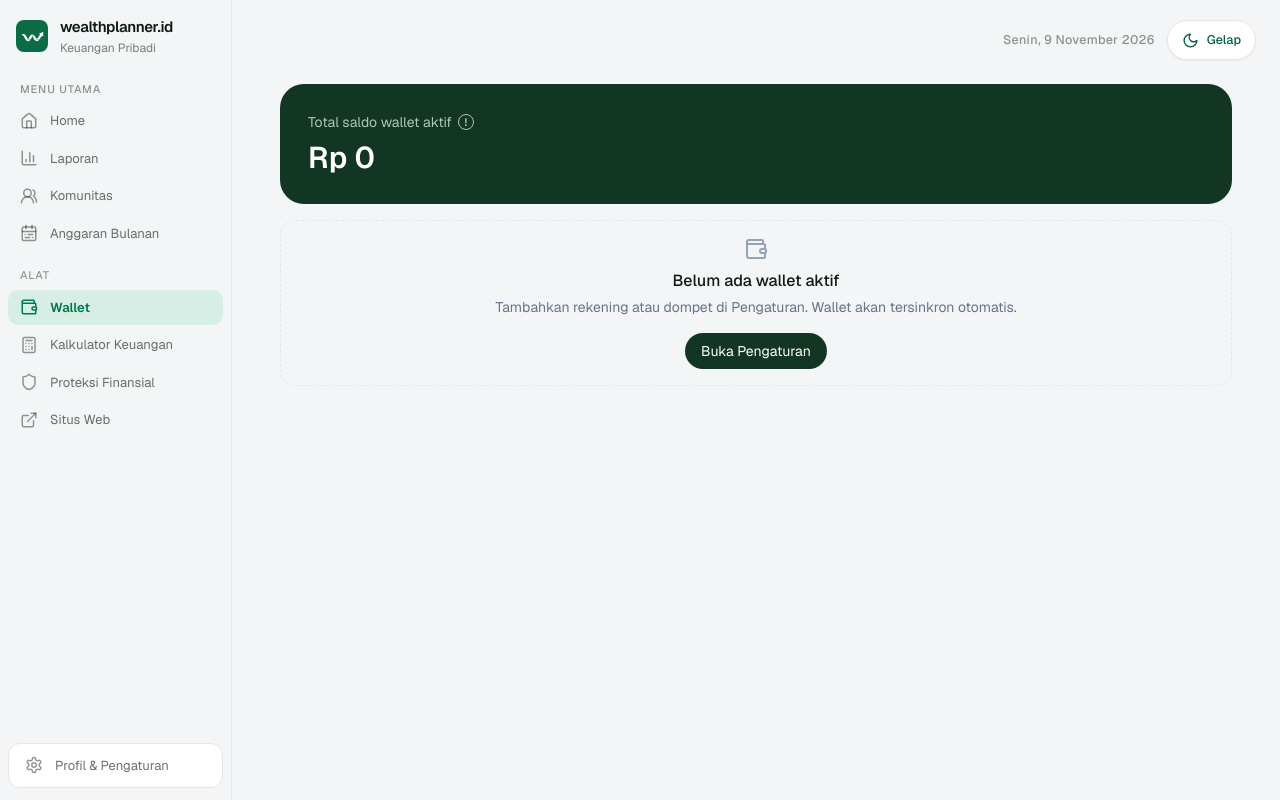
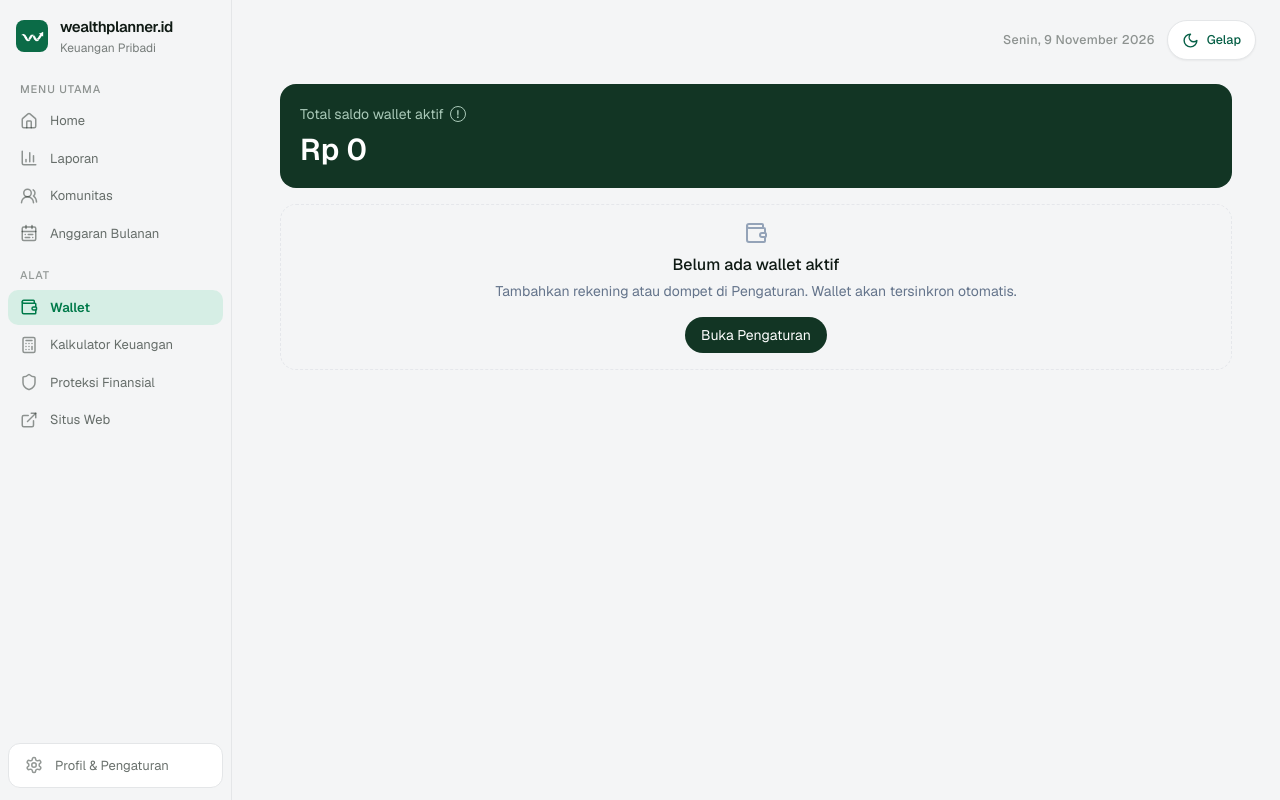
Before and after one commit to jasminework2023/personal-wealthplanner, a React (Vite) app: page /dashboard/wallets in a window 1280 px wide. Built offline with nearby package versions, Linux system fonts and the light colour scheme; the HTML template or start-up script is replaced by a standard one.

Commit message:
Polish compact UI: WalletsPage.tsx

```diff
--- a/src/pages/WalletsPage.tsx
+++ b/src/pages/WalletsPage.tsx
@@ -138,7 +138,7 @@ export function WalletsPage({ embedded = false }: { embedded?: boolean }) {
     } catch(e){setNotice(e instanceof Error?e.message:"Gagal menyimpan pengaturan.");}
     finally{setSaving(false);}
   }
-  return <div className={`${embedded ? "w-full space-y-4" : "mx-auto w-full max-w-5xl space-y-4 px-4 py-4 sm:px-6"}`}>    {!selected && <section className="rounded-3xl bg-[#123524] p-4 text-white sm:p-7"><div className="flex items-center gap-1.5"><p className="text-sm text-[#A9C9B8]">Total saldo wallet aktif</p><span title="Saldo dihitung dari saldo awal, pemasukan, pengeluaran, dan perpindahan antar-wallet." aria-label="Informasi perhitungan saldo" className="inline-flex h-4 w-4 cursor-help items-center justify-center rounded-full border border-[#A9C9B8] text-[11px] font-bold leading-none text-[#A9C9B8]">!</span></div><p className="mt-2 text-3xl font-semibold">{formatRupiah(totalBalance)}</p></section>}
+  return <div className={`${embedded ? "w-full space-y-4" : "mx-auto w-full max-w-5xl space-y-4 px-4 py-4 sm:px-6"}`}>    {!selected && <section className="rounded-[16px] bg-[#123524] p-4 text-white sm:p-5"><div className="flex items-center gap-1.5"><p className="text-sm text-[#A9C9B8]">Total saldo wallet aktif</p><span title="Saldo dihitung dari saldo awal, pemasukan, pengeluaran, dan perpindahan antar-wallet." aria-label="Informasi perhitungan saldo" className="inline-flex h-4 w-4 cursor-help items-center justify-center rounded-full border border-[#A9C9B8] text-[11px] font-bold leading-none text-[#A9C9B8]">!</span></div><p className="mt-2 text-3xl font-semibold">{formatRupiah(totalBalance)}</p></section>}
     {selected && <section className="overflow-hidden rounded-3xl text-white" style={{background:walletGradient(selected.resolvedColor || resolveWalletColor(selected.name))}}><div className="p-4 sm:p-7"><div className="flex items-start justify-between"><div><p className="text-xs uppercase tracking-wider text-white/75">{selected.type}</p><h2 className="mt-1 text-xl font-semibold">{selected.name}</h2></div><WalletIcon size={25}/></div><p className="mt-6 text-sm text-white/75">Saldo saat ini</p><p className="mt-1 text-3xl font-semibold">{formatRupiah(selected.balance)}</p><div className="mt-5 grid grid-cols-2 gap-3 border-t border-white/20 pt-4"><div><p className="text-xs text-white/75">Saldo awal</p><p className="mt-1 font-semibold">{formatRupiah(selected.openingBalance)}</p></div><div><p className="text-xs text-white/75">Transaksi tercatat</p><p className="mt-1 font-semibold">{selected.txCount}</p></div></div><button onClick={()=>setEditing(selected)} className="mt-5 inline-flex items-center gap-2 rounded-full bg-white/15 px-4 py-2.5 text-sm font-semibold hover:bg-white/25"><Palette size={15}/> Atur wallet</button></div></section>}
     {error && <div className="flex gap-2 rounded-xl bg-rose-50 p-3 text-sm text-rose-700"><AlertCircle size={18}/>{error}</div>}
     {notice && <p className="rounded-xl bg-emerald-50 p-3 text-sm text-emerald-800">{notice}</p>}
```
